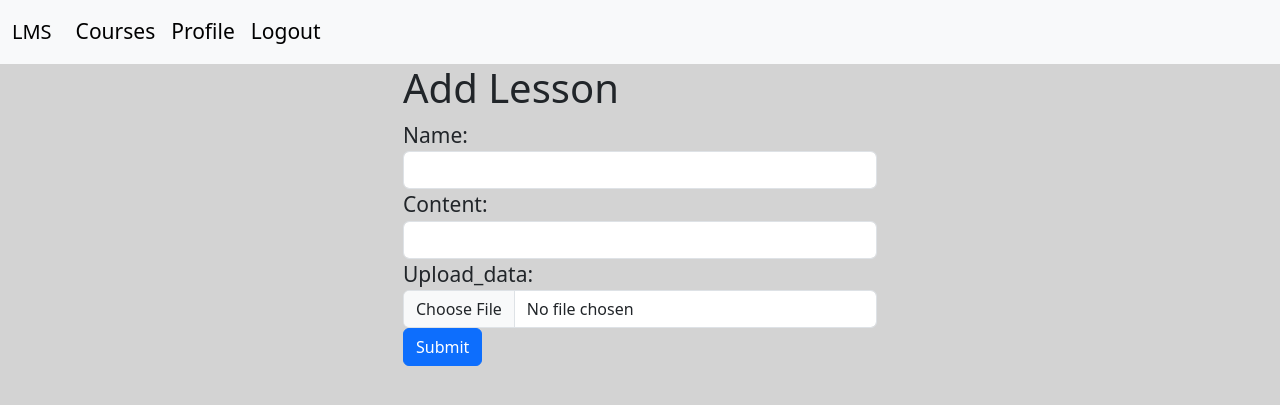
After one commit to OleksandrKasapchuk/LMS-website, a Django app: page /courses/1/add-lesson in a window 1280 px wide. The commit adds this page. Shown: the top 405 px of the page. Run offline with Django 5.2, Linux system fonts and the light colour scheme; a user stored in the database is signed in; some web fonts are replaced.

Commit message:
add lesson feature

```diff
--- a/course_system/urls.py
+++ b/course_system/urls.py
@@ -8,4 +8,5 @@ urlpatterns = [
 	path('create-course', CourseCreateView.as_view(), name='add-course'),
 	path('courses/<int:pk>', CourseDetailView.as_view(), name='course-info'),
 	path('edit-course/<int:pk>', CourseUpdateView.as_view(), name='edit-course'),
+	path('courses/<int:pk>/add-lesson', LessonCreateView.as_view(), name='add-lesson'),
 ]
--- a/course_system/views.py
+++ b/course_system/views.py
@@ -22,6 +22,11 @@ class CourseDetailView(DetailView):
 	model = Course
 	template_name = "course_system/course-info.html"
 	context_object_name = "course"
+
+	def get_context_data(self, **kwargs):
+		context = super().get_context_data(**kwargs)
+		context['lessons'] = Lesson.objects.filter(course=Course.objects.get(pk=self.kwargs["pk"]))
+		return context
 
 
 class CourseCreateView(LoginRequiredMixin, View):
@@ -56,3 +61,20 @@ class CourseUpdateView(LoginRequiredMixin, UserIsOwnerMixin, UpdateView):
 			course.cover = request.FILES.get('cover')
 		course.save()
 		return redirect(f"/courses/{course.pk}")
+
+
+class LessonCreateView(LoginRequiredMixin, View):
+	def get(self, request, *args, **kwargs):
+		return render(
+			request,
+			"course_system/add_lesson.html",
+		)
+	def post(self, request, *args, **kwargs):
+		form = LessonCreateForm(request.POST, request.FILES)
+		if form.is_valid():
+			lesson = form.save(commit=False)
+			lesson.course = get_object_or_404(Course, id=self.kwargs['pk'])
+			lesson.save()
+			return redirect("course-info", pk=lesson.course.pk)
+		else:
+			pass
--- /dev/null
+++ b/templates/course_system/add_lesson.html
@@ -0,0 +1,30 @@
+{% extends "base.html" %}
+
+{% block title %}Add Lesson{% endblock %}
+
+{% block content %}
+
+<article class="row justify-content-center align-items-center">
+    <section class="col-lg-6 col-md-8 col-12 px-5">
+        <form method="POST" enctype="multipart/form-data">
+            <h1>Add Lesson</h1>
+            {% csrf_token %}
+            <section>
+                <label for="name">Name:</label>
+                <input type="text" required id="name"  name="name" class="form-control">
+            </section>
+            <section>
+                <label for="content">Content:</label>
+                <input type="text" required id="content"  name="content" class="form-control">
+            </section>
+
+            <section>
+                <label for="upload_data">Upload_data:</label>
+                <input type="file"  id="upload_data" name="upload_data" class="form-control">
+            </section>
+            <button type="submit" class="btn btn-primary">Submit</button>
+        </form>
+    </section>
+</article>
+
+{% endblock %}
--- a/templates/course_system/course-info.html
+++ b/templates/course_system/course-info.html
@@ -17,6 +17,10 @@
 		<h3><a href="{% url 'user-info' course.user.pk %}">{{ course.user }}</a></h3>
 		<a href="{% url 'edit-course' course.pk %}">Edit <span class="material-symbols-outlined pointer">edit</span></a>
 	</article>
-	<a href="#">Add Lesson<span class="material-symbols-outlined">add_box</span><span class="sidebar-text"></span></a>
+	<a href="{% url 'add-lesson' course.pk %}">Add Lesson<span class="material-symbols-outlined">add_box</span><span class="sidebar-text"></span></a>
+	{% for lesson in lessons %}
+	<br>
+	<h3>{{lesson.name}}</h3>
+	{% endfor %}
 </article>
 {% endblock %}
```
Also changed, not shown: course_system/forms.py (+9 -0 lines), course_system/models.py (+8 -1 lines), course_system/migrations/0003_lesson_name_lesson_upload_data.py (added), db.sqlite3, media/lesson_media/1945_1920x1080.jpg (added), media/lesson_media/1945_1920x1080_r0ym4Q7.jpg (added), media/lesson_media/1945_1920x1080_tTL4j9U.jpg (added), media/lesson_media/8.1_Windows_1920x1200.jpg (added).
